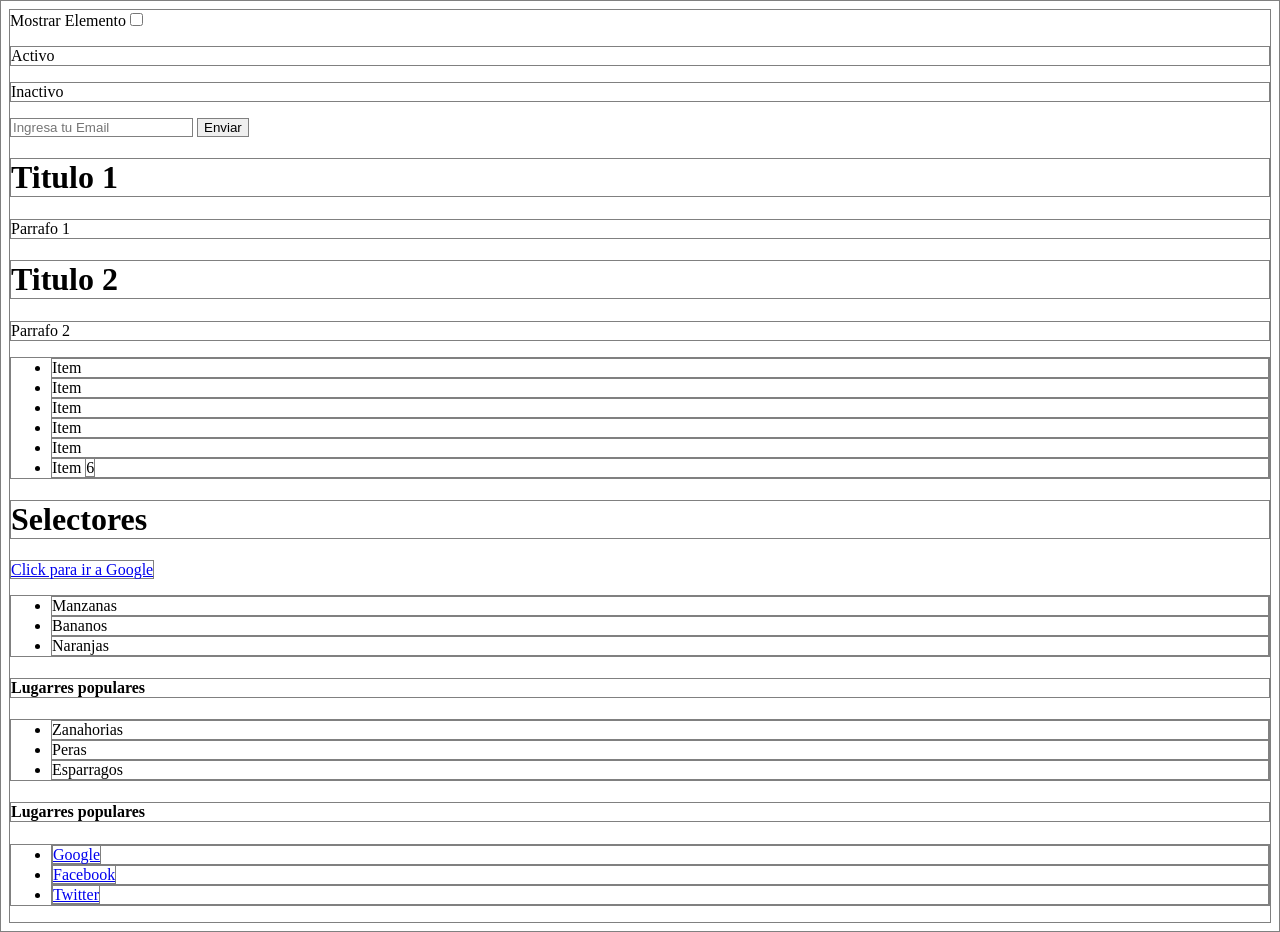
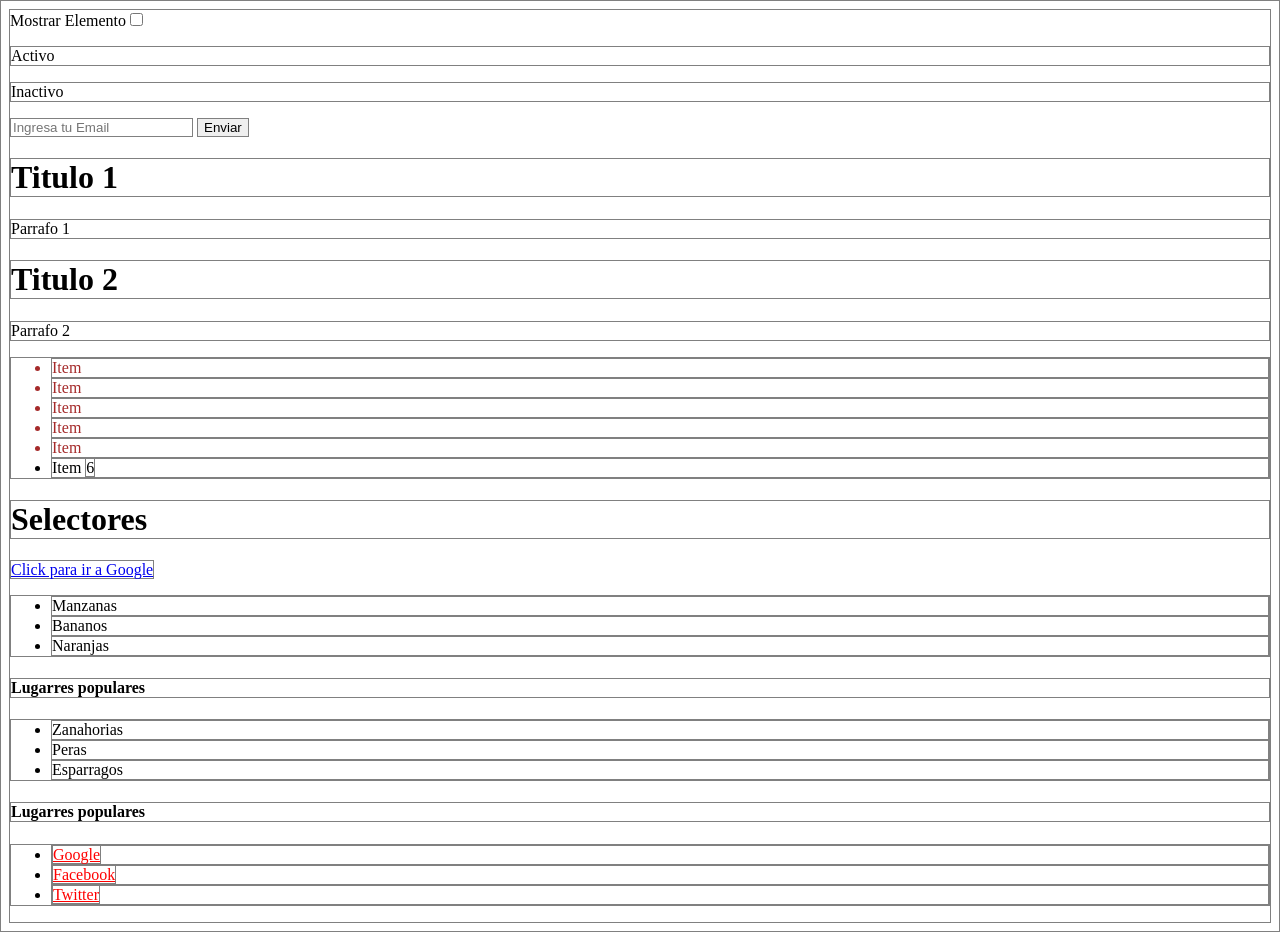
Before and after one commit to JorgeAraque/CSS, a website: page CSS_3/index.html in a window 1280 px wide. Drawn offline with Linux system fonts and the light colour scheme.

Commit message:
Selector decendientes

```diff
--- a/CSS_3/style.css
+++ b/CSS_3/style.css
@@ -16,7 +16,16 @@ li ul {
 li:hover ul{
     display: block;
 }
+/* Descendientes */
+li a{
+    color:red;
+}
+
+.list .list-item{
+    color: brown;
+}
 /* Selectores adyacentes */
+
 
 /* Hijos Directos */
 
```
